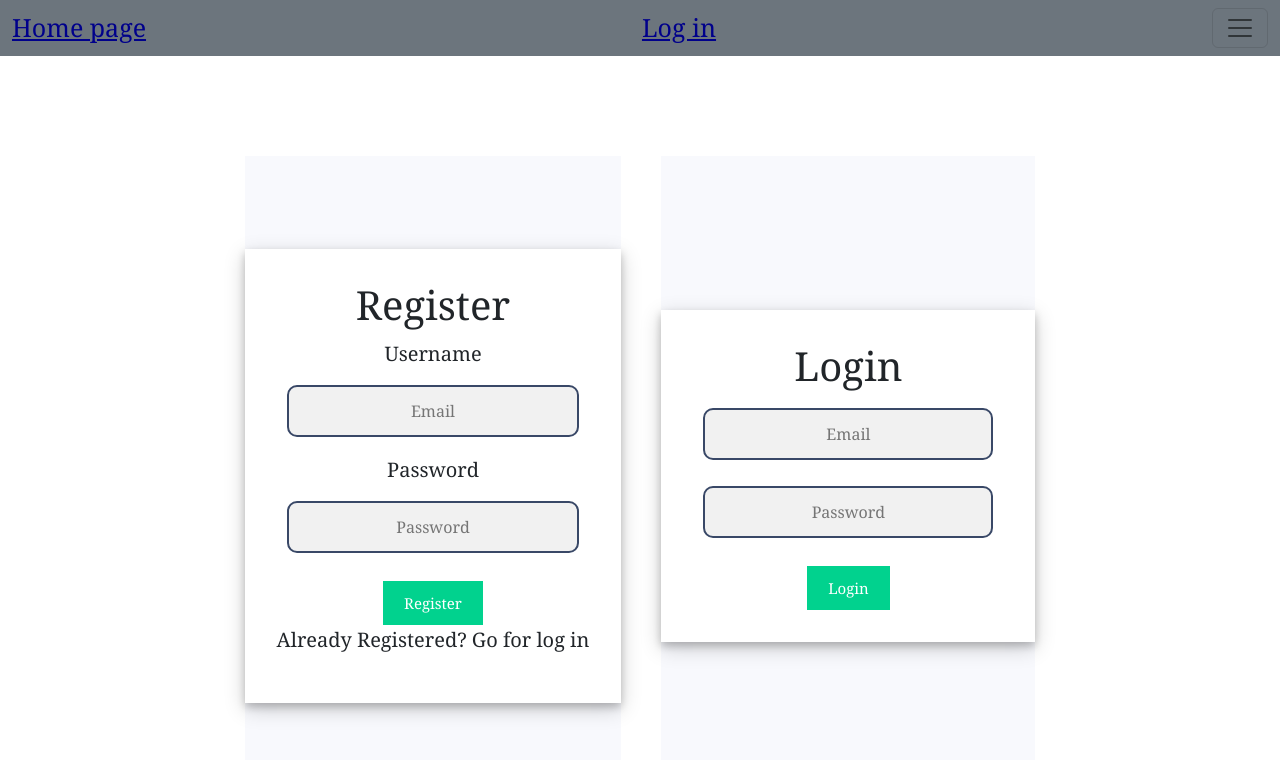
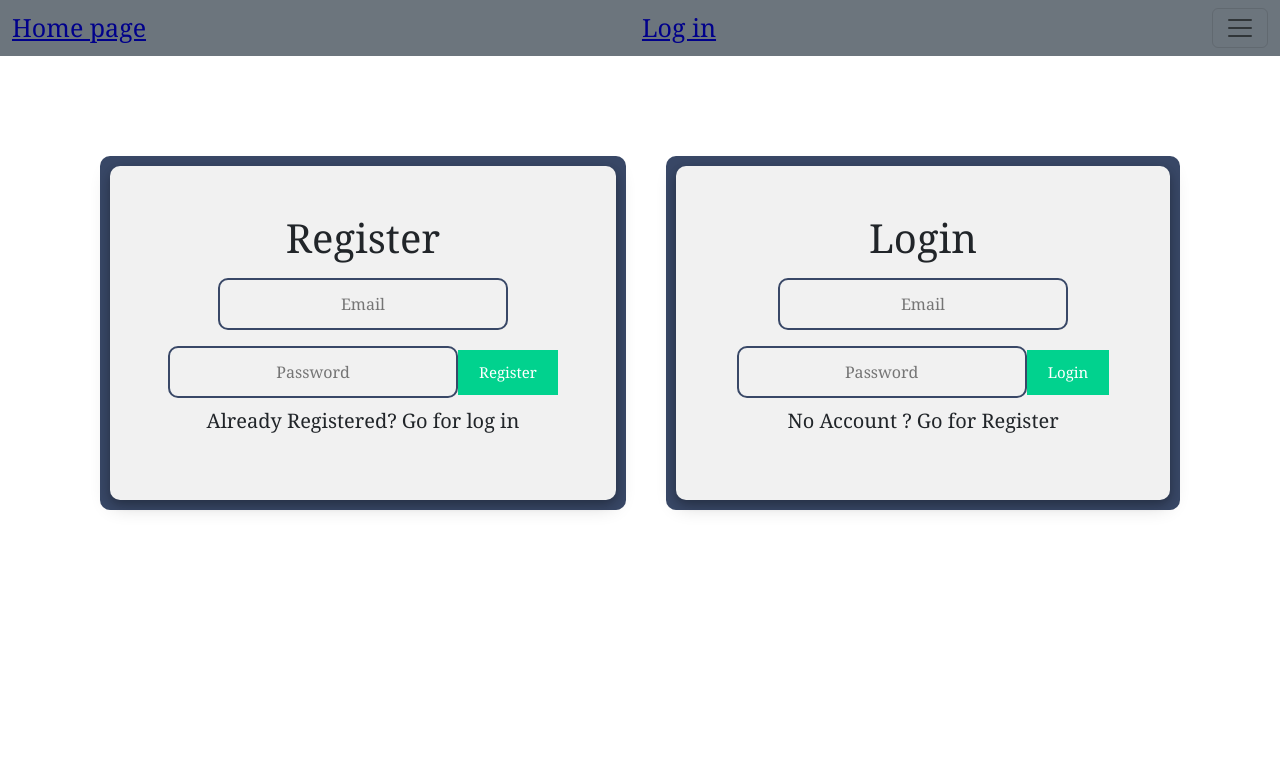
Before and after one commit to pranabcode2023/Covid-19-React-Project, a React (Create React App) app: page /login in a window 1280 px wide. Shown: the top 760 px of the page. Built offline with nearby package versions, Linux system fonts and the light colour scheme; no server answers; a web font is replaced by a local one.

Commit message:
Login/Register form style changed

```diff
--- a/src/App.css
+++ b/src/App.css
@@ -214,21 +214,19 @@ canvas {
 
 /* Login/Register */
 
-.login,
-.register {
+.registerLoginContainer {
   display: flex;
-  align-items: center;
+  flex-wrap: wrap;
   justify-content: center;
   flex-direction: column;
-  gap: 20px;
-  height: 80vh;
-  background-color: #f8f9fd;
+  margin: 20px;
+  background-color: #394867;
+  border-radius: 10px;
 }
 
+
+
 input[type="text"],
-input[type="password"],
-input[type="number"],
-textarea[id="textarea"],
 select [id="options"] {
   padding: 12px 20px;
   margin: 8px 0;
@@ -240,9 +238,11 @@ select [id="options"] {
 }
 
 .form {
-  background-color: white;
-  padding: 2rem;
+  margin: 10px;
+  padding: 3rem 2rem;
   box-shadow: 0 4px 8px 0 rgba(0, 0, 0, 0.2), 0 6px 20px 0 rgba(0, 0, 0, 0.19);
+  background-color: #f1f1f1;
+  border-radius: 10px;
 }
 
 button[type="submit"] {
@@ -259,17 +259,9 @@ button[type="submit"]:hover {
   background: #6cf0c2;
 }
 
-.button-container {
-  display: flex;
-  justify-content: center;
-}
 
-.input-container {
-  display: flex;
-  flex-direction: column;
-  gap: 8px;
-  margin: 10px;
-}
+
+
 
 /* Covid19Cases Page / Cards */
 
@@ -320,6 +312,7 @@ button[type="submit"]:hover {
     border: 5px solid rgb(51, 255, 0);
   }
 
+
 .flip-card {
     background-color: transparent;
     width: 200px;
--- a/src/Components/LoginForm.js
+++ b/src/Components/LoginForm.js
@@ -29,36 +29,37 @@ function LoginForm({ functionType }) {
     }
 
     return (
-        <div className="login" style={{ display: "flex", justifyContent: 'center', margin: '20px' }}>
+        <div className="registerLoginContainer" >
             {functionType === "register" && (
                 <form className="form" onSubmit={handleSubmit}>
                     <h1>Register</h1>
-                    <div className="input-container">
-                        <label>Username </label>
+
                         <input type='text' name='email' placeholder='Email' onChange={handleEmailChange} />
-                    </div>
-                    <div className="input-container">
-                        <label>Password </label>
-                        <input type='password' name='password' placeholder='Password' onChange={(event) => setPassword(event.target.value)} />
-                    </div>
-                    <div className="button-container">
+
+
+
+
+                        <input type='text' name='password' placeholder='Password' onChange={(event) => setPassword(event.target.value)} />
+
+
                         <button type='submit'>Register</button>
-                    </div>
+
                     <p>Already Registered? Go for log in</p>
                 </form>
             )}
             {functionType === "login" && (
                 <form className="form" onSubmit={handleSubmit} >
                     <h1>Login</h1>
-                    <div className="input-container">
+
                         <input type='text' name='email' placeholder='Email' onChange={handleEmailChange} />
-                    </div>
-                    <div className="input-container">
-                        <input type='password' name='password' placeholder='Password' onChange={(event) => setPassword(event.target.value)} />
-                    </div>
-                    <div className="button-container">
+
+
+                        <input type='text' name='password' placeholder='Password' onChange={(event) => setPassword(event.target.value)} />
+
+
                         <button type='submit'>Login</button>
-                    </div>
+
+                        <p>No Account ? Go for Register</p>
                 </form>
             )}
 
```
